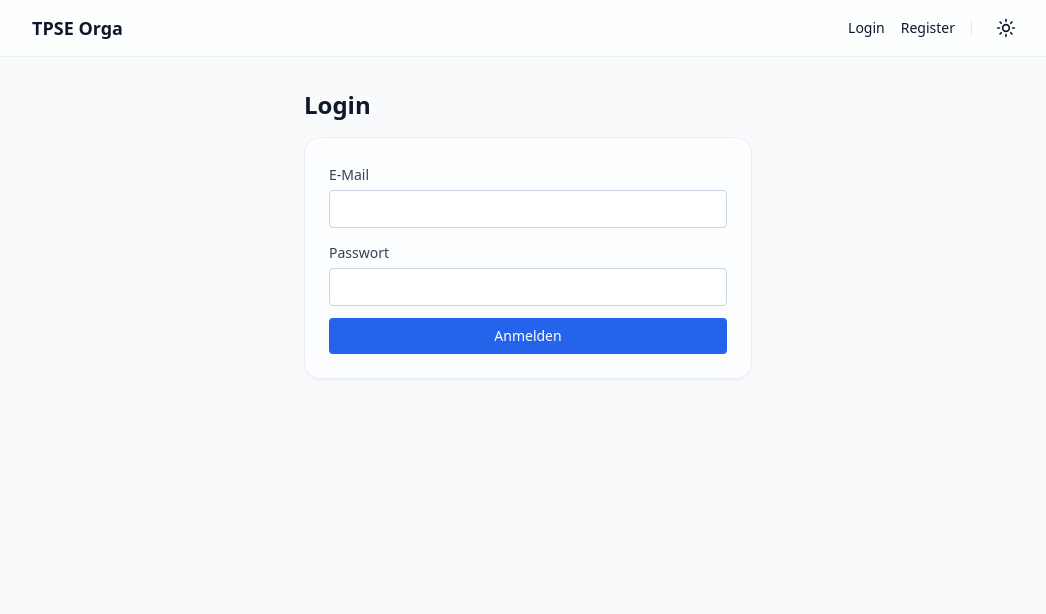
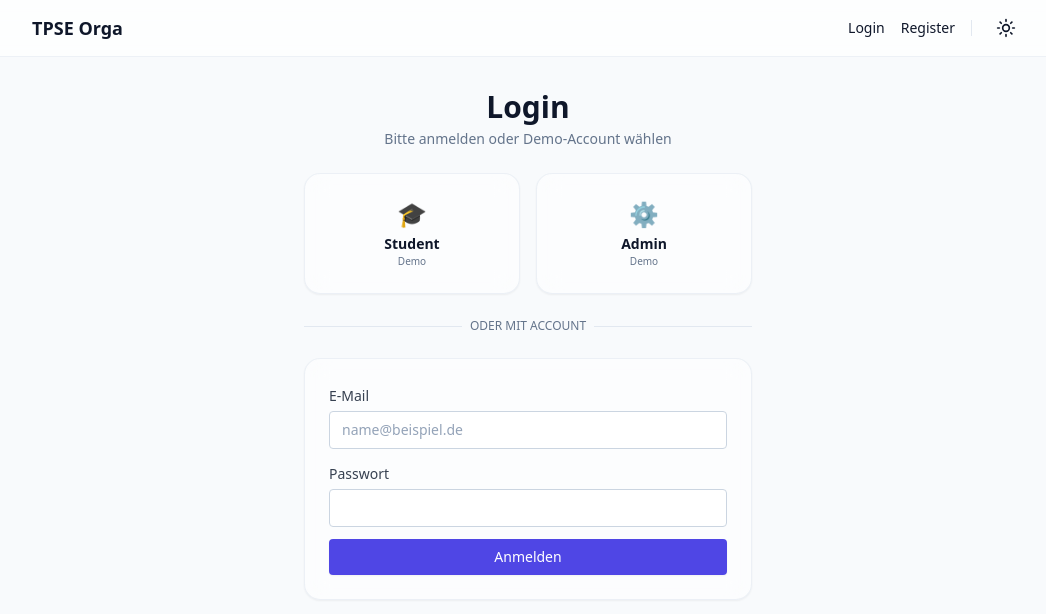
Before and after one commit to artjomartur/tpse-orga, a Next.js app: page /login in a window 1280 px wide. Shown: the top 614 px of the page, without its empty margins (112-1158 px from the left). Built offline with nearby package versions, Linux system fonts and the light colour scheme; no server answers.

Commit message:
feat: Add demo login functionality with dedicated buttons for student and admin roles, and update the login page layout and styling.

```diff
--- a/src/app/login/LoginClient.tsx
+++ b/src/app/login/LoginClient.tsx
@@ -62,9 +62,80 @@ export default function LoginClient() {
     window.location.assign(target);
   }
 
+  async function loginAs(roleEmail: string) {
+    setError(null);
+    setLoading(true);
+    const result = await signIn("credentials", {
+      email: roleEmail,
+      password: "test",
+      redirect: false,
+    });
+    setLoading(false);
+
+    if (!result?.ok) {
+      setError(result?.error ?? "Demo login failed");
+      return;
+    }
+
+    router.refresh();
+    const session = await getSession();
+    const role = session?.user?.role as AppRole | undefined;
+    const path = parseCallbackPath(callbackUrl);
+
+    let target = "/dashboard";
+    if (role === "STUDENT") {
+      if (!path || path === "/login" || path === "/dashboard" || isHiwiOnlyPath(path)) {
+        target = "/";
+      } else {
+        target = path;
+      }
+    } else {
+      if (!path || path === "/login" || path === "/") {
+        target = "/dashboard";
+      } else {
+        target = path;
+      }
+    }
+    window.location.assign(target);
+  }
+
   return (
-    <div className="mx-auto max-w-md space-y-4">
-      <h1 className="text-2xl font-bold dark:text-slate-100">Login</h1>
+    <div className="mx-auto max-w-md space-y-6">
+      <div className="space-y-1 text-center">
+        <h1 className="text-3xl font-bold dark:text-slate-100">Login</h1>
+        <p className="text-sm text-slate-500">Bitte anmelden oder Demo-Account wählen</p>
+      </div>
+
+      <div className="grid grid-cols-2 gap-4">
+        <button
+          onClick={() => loginAs("studi@test.com")}
+          disabled={loading}
+          className="flex flex-col items-center justify-center rounded-2xl border border-slate-200/60 bg-white/50 p-6 shadow-sm backdrop-blur-md transition-all hover:bg-white hover:shadow-md dark:border-slate-800/60 dark:bg-slate-900/50 dark:hover:bg-slate-900"
+        >
+          <span className="text-2xl mb-1">🎓</span>
+          <span className="text-sm font-semibold dark:text-slate-100">Student</span>
+          <span className="text-[10px] text-slate-500">Demo</span>
+        </button>
+
+        <button
+          onClick={() => loginAs("admin@test.com")}
+          disabled={loading}
+          className="flex flex-col items-center justify-center rounded-2xl border border-slate-200/60 bg-white/50 p-6 shadow-sm backdrop-blur-md transition-all hover:bg-white hover:shadow-md dark:border-slate-800/60 dark:bg-slate-900/50 dark:hover:bg-slate-900"
+        >
+          <span className="text-2xl mb-1">⚙️</span>
+          <span className="text-sm font-semibold dark:text-slate-100">Admin</span>
+          <span className="text-[10px] text-slate-500">Demo</span>
+        </button>
+      </div>
+
+      <div className="relative">
+        <div className="absolute inset-0 flex items-center" aria-hidden="true">
+          <div className="w-full border-t border-slate-200 dark:border-slate-800"></div>
+        </div>
+        <div className="relative flex justify-center text-xs uppercase">
+          <span className="bg-slate-50 px-2 text-slate-500 dark:bg-slate-950">oder mit Account</span>
+        </div>
+      </div>
 
       <form className="space-y-3 rounded-2xl border border-slate-200/60 bg-white/50 backdrop-blur-md p-6 shadow-sm dark:border-slate-800/60 dark:bg-slate-900/50" onSubmit={onSubmit}>
         <div className="space-y-1">
@@ -78,6 +149,7 @@ export default function LoginClient() {
             value={email}
             onChange={(e) => setEmail(e.target.value)}
             className="w-full rounded border border-slate-300 px-3 py-2 text-sm placeholder-slate-400 dark:border-slate-700 dark:bg-slate-800/50 dark:text-slate-100"
+            placeholder="name@beispiel.de"
             required
           />
         </div>
@@ -102,7 +174,7 @@ export default function LoginClient() {
         <button
           type="submit"
           disabled={loading}
-          className="w-full rounded bg-blue-600 px-3 py-2 text-sm font-medium text-white disabled:opacity-50 dark:bg-blue-500"
+          className="w-full rounded bg-indigo-600 px-3 py-2 text-sm font-medium text-white shadow-sm transition-all hover:bg-indigo-700 disabled:opacity-50 dark:bg-indigo-500 dark:hover:bg-indigo-600"
         >
           {loading ? "Prüfe..." : "Anmelden"}
         </button>
```
